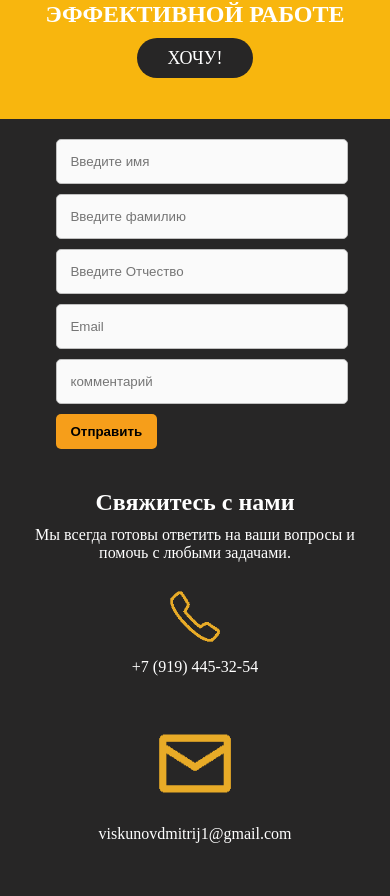
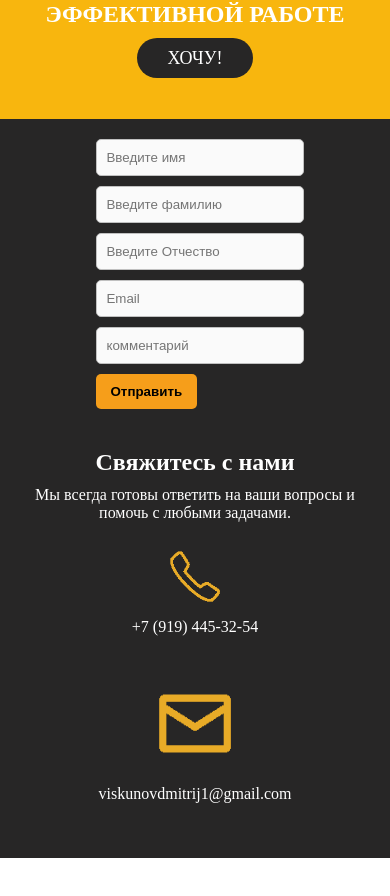
Before and after one commit to SeriyEnot0/SmartKnob, a Vue app: page / in a window 390 px wide. Shown: the part 3915-4811 px from the top of the page. After the commit the page ends 4773 px from the top, so only its background shows below. Built offline with nearby package versions, Linux system fonts and the light colour scheme.

Commit message:
trying 1

```diff
--- a/src/App.vue
+++ b/src/App.vue
@@ -210,4 +210,9 @@ transition: transform 500ms ease;
 button:hover{
 transform: translateY(-5px);
 }
+@media (max-width: 480px) {
+  input{
+    padding-right: 20px;
+  }
+}
 </style>
```
